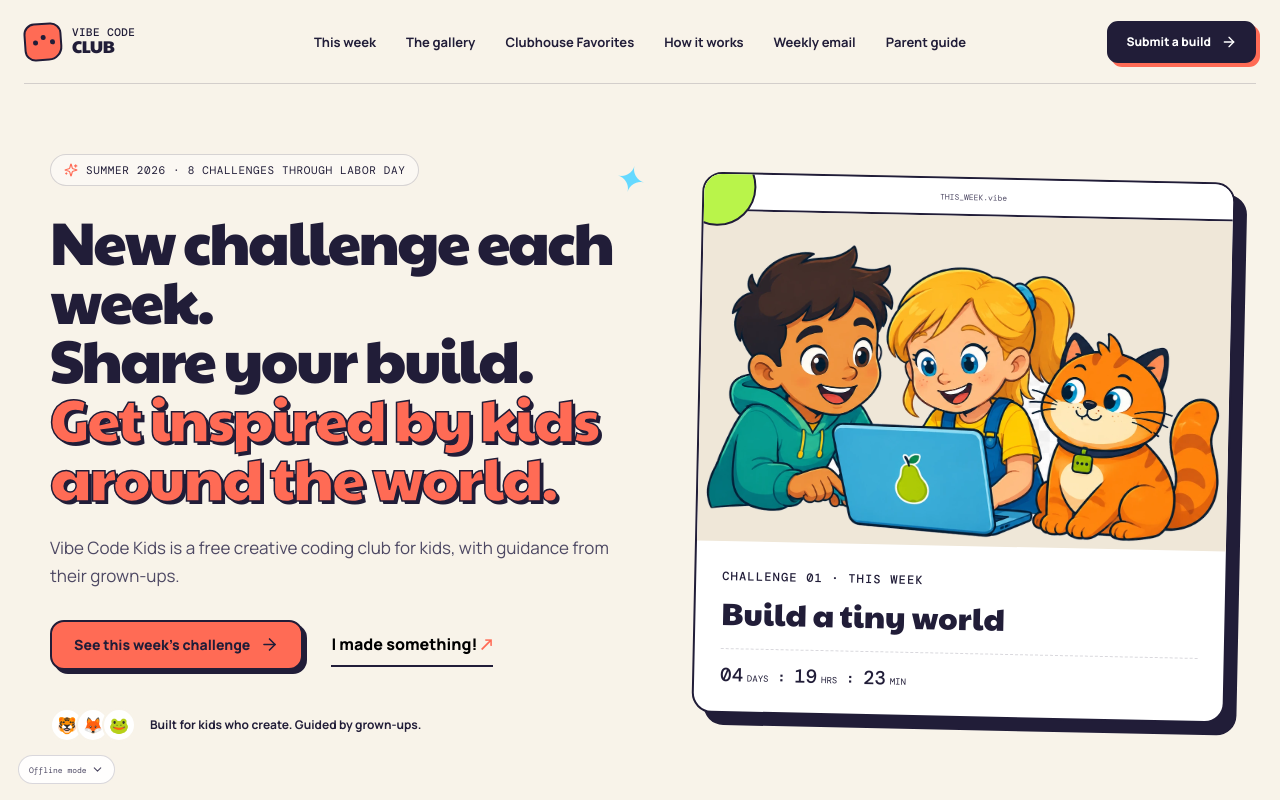
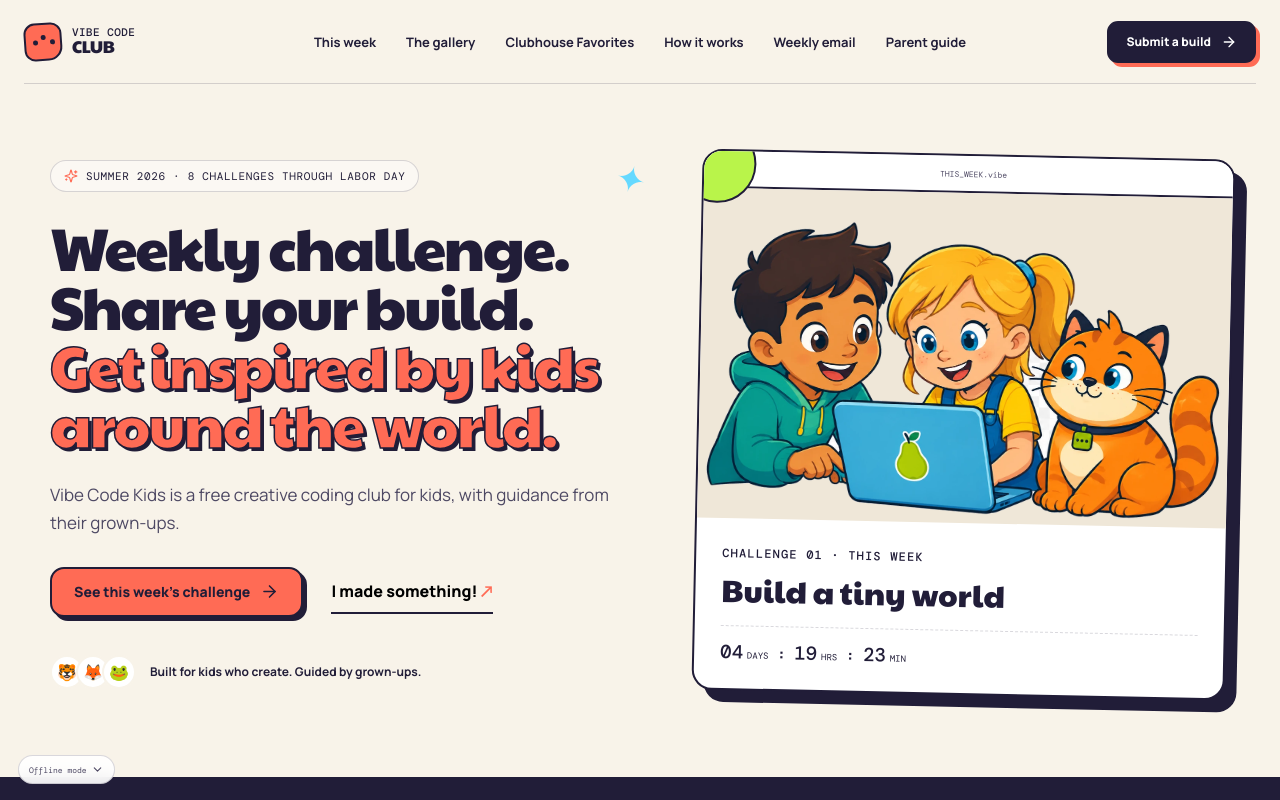
Before and after one commit to amyleesterling/kids-who-vibecode, a React (Vite) app: page / in a window 1280 px wide. Shown: the top 800 px of the page. Built offline with nearby package versions, Linux system fonts and the light colour scheme; no server answers.

Commit message:
Tighten the landing page headline

```diff
--- a/src/App.tsx
+++ b/src/App.tsx
@@ -386,7 +386,7 @@
         <section className="hero page-shell">
           <div className="hero-copy">
             <div className="eyebrow-pill"><Sparkles size={14} /> Summer 2026 · 8 challenges through Labor Day</div>
-            <h1 className="hero-title-direct">New challenge each week.<br />Share your build.<br /><span>Get inspired by kids around the world.</span></h1>
+            <h1 className="hero-title-direct">Weekly challenge.<br />Share your build.<br /><span>Get inspired by kids around the world.</span></h1>
             <p className="hero-lede">Vibe Code Kids is a free creative coding club for kids, with guidance from their grown-ups.</p>
             <div className="hero-actions"><a className="button button-coral" href="#challenge">See this week’s challenge <ArrowRight size={19} /></a><button className="text-link" onClick={openSubmission}>I made something! <span>↗</span></button></div>
             <div className="trust-note"><span className="avatar-stack"><i>🐯</i><i>🦊</i><i>🐸</i></span><p><b>Built for kids who create. Guided by grown-ups.</b></p></div>
```
